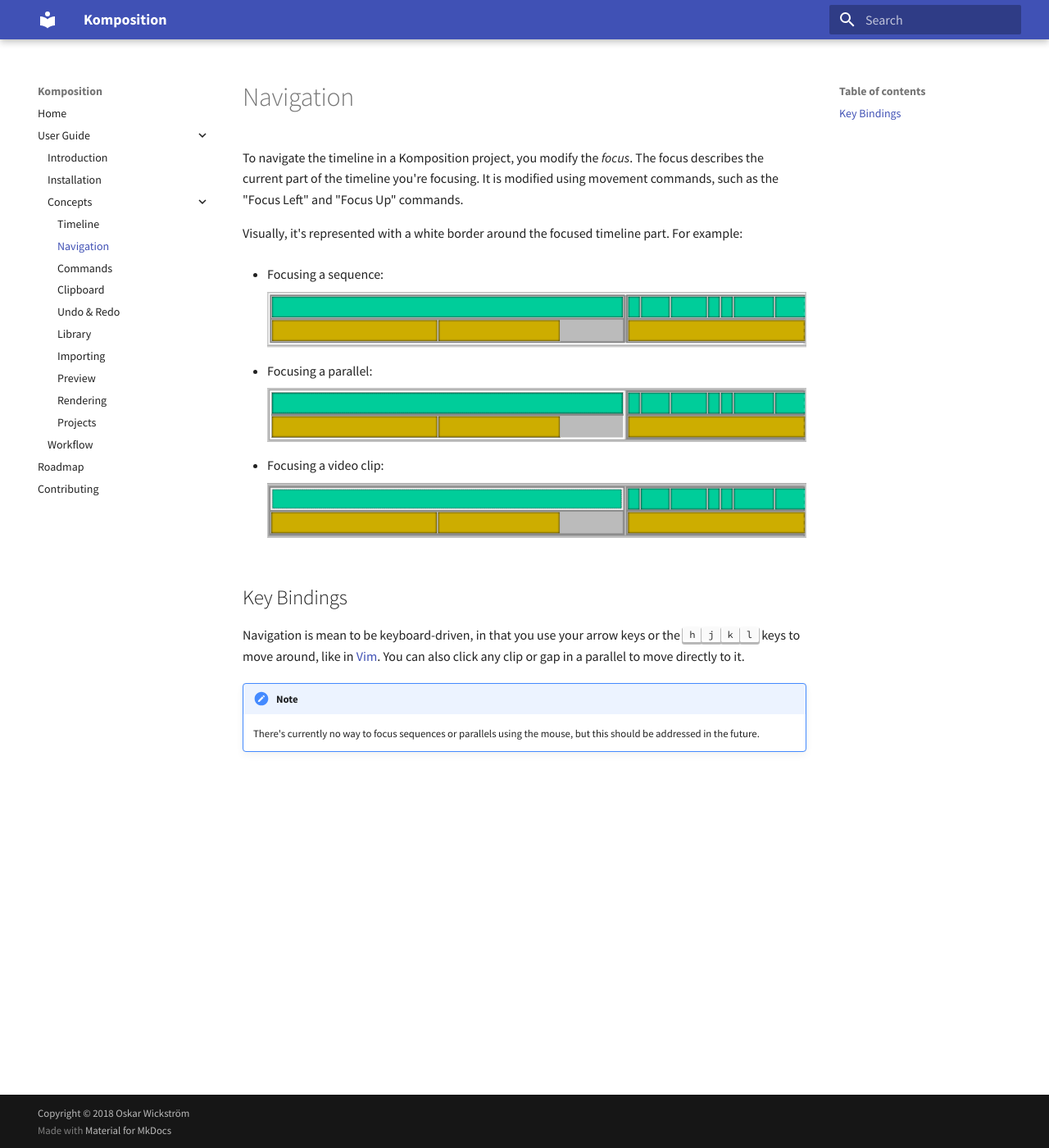
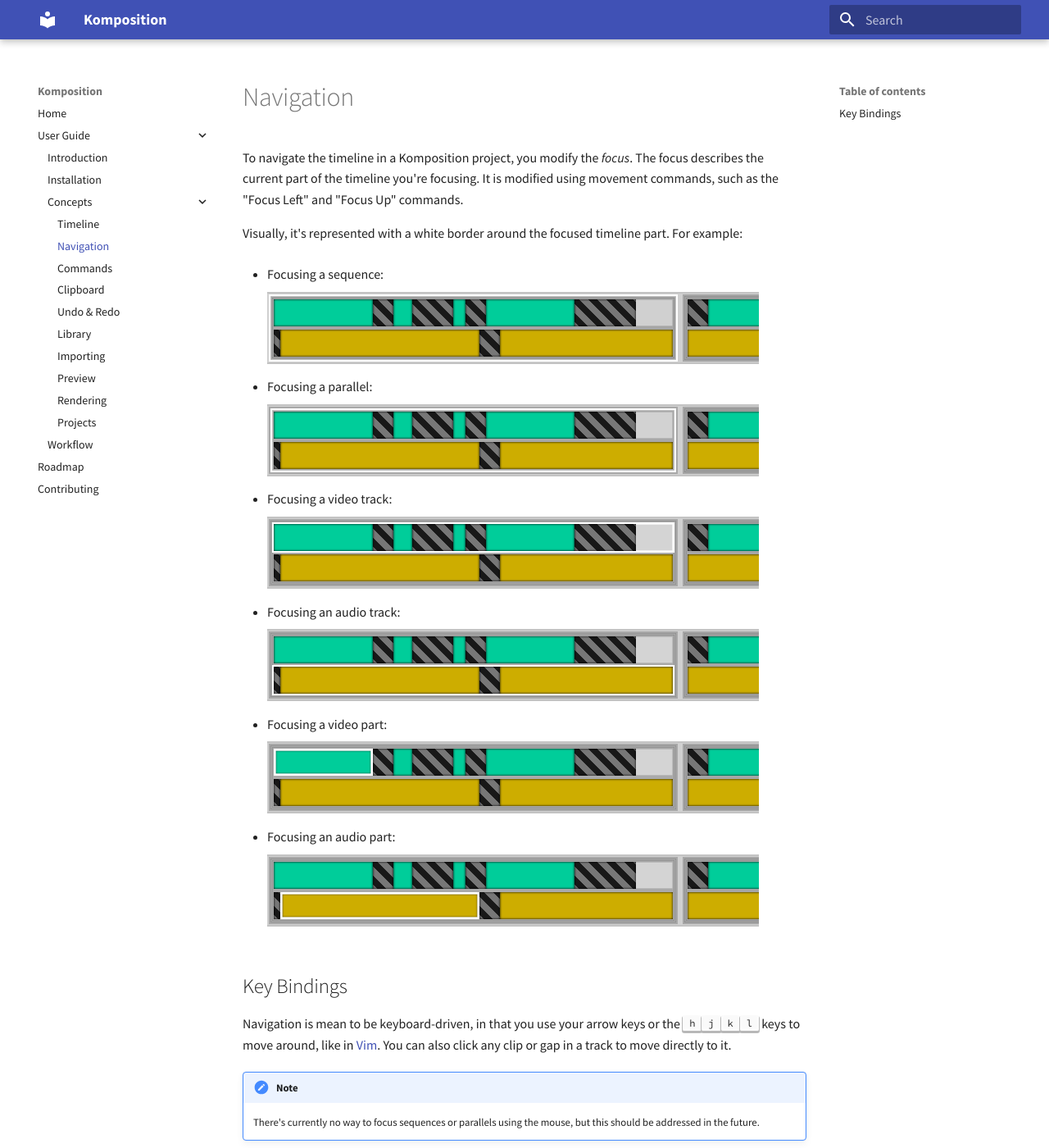
Before and after one commit to owickstrom/komposition, an MkDocs documentation site: the page built from docs/src/user-guide/concepts/navigation.md, in a window 1280 px wide and 1400 px high. Shown: the whole window at 82% size. Built offline with MkDocs 1.6.1 and Material for MkDocs 9.7.7, drawn with Linux system fonts in a browser that asks for light colours.

Commit message:
Update docs

```diff
--- a/docs/src/user-guide/concepts/navigation.md
+++ b/docs/src/user-guide/concepts/navigation.md
@@ -16,16 +16,28 @@
 
     ![A focused parallel](parallel.png)
 
-* Focusing a video clip:
+* Focusing a video track:
 
-    ![A focused video clip](video-clip.png)
+    ![A focused video track](video-track.png)
+
+* Focusing an audio track:
+
+    ![A focused audio track](audio-track.png)
+
+* Focusing a video part:
+
+    ![A focused video part](video-part.png)
+
+* Focusing an audio part:
+
+    ![A focused audio part](audio-part.png)
 
 ## Key Bindings
 
 Navigation is mean to be keyboard-driven, in that you use your arrow keys or
 the <kbd>h</kbd><kbd>j</kbd><kbd>k</kbd><kbd>l</kbd> keys to move around,
 like in [Vim](https://www.vim.org/). You can also click any clip or gap in a
-parallel to move directly to it.
+track to move directly to it.
 
 !!! note
     There's currently no way to focus sequences or parallels using the mouse,
```
Also changed, not shown: docs/src/user-guide/concepts/clipboard.md (+2 -2 lines), docs/src/user-guide/concepts/commands.md (+14 -12 lines), docs/src/user-guide/concepts/projects.md (+5 -5 lines), docs/src/user-guide/concepts/timeline.md (+2 -2 lines), docs/src/user-guide/concepts/undo-redo.md (+0 -4 lines), src/data/style.css (+5 -4 lines), docs/src/user-guide/concepts/navigation/audio-part.png (added), docs/src/user-guide/concepts/navigation/audio-track.png (added), docs/src/user-guide/concepts/navigation/parallel.png, docs/src/user-guide/concepts/navigation/sequence.png, docs/src/user-guide/concepts/navigation/video-clip.png (deleted), docs/src/user-guide/concepts/navigation/video-part.png (added), docs/src/user-guide/concepts/navigation/video-track.png (added).
